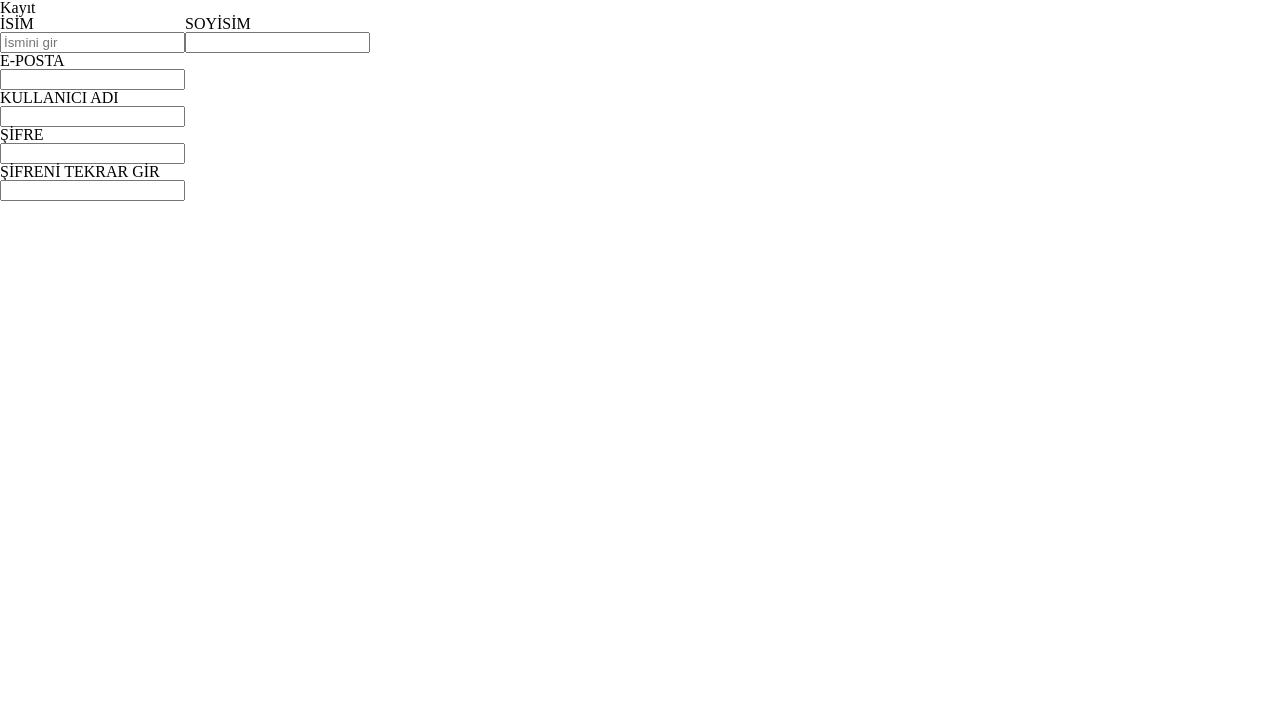
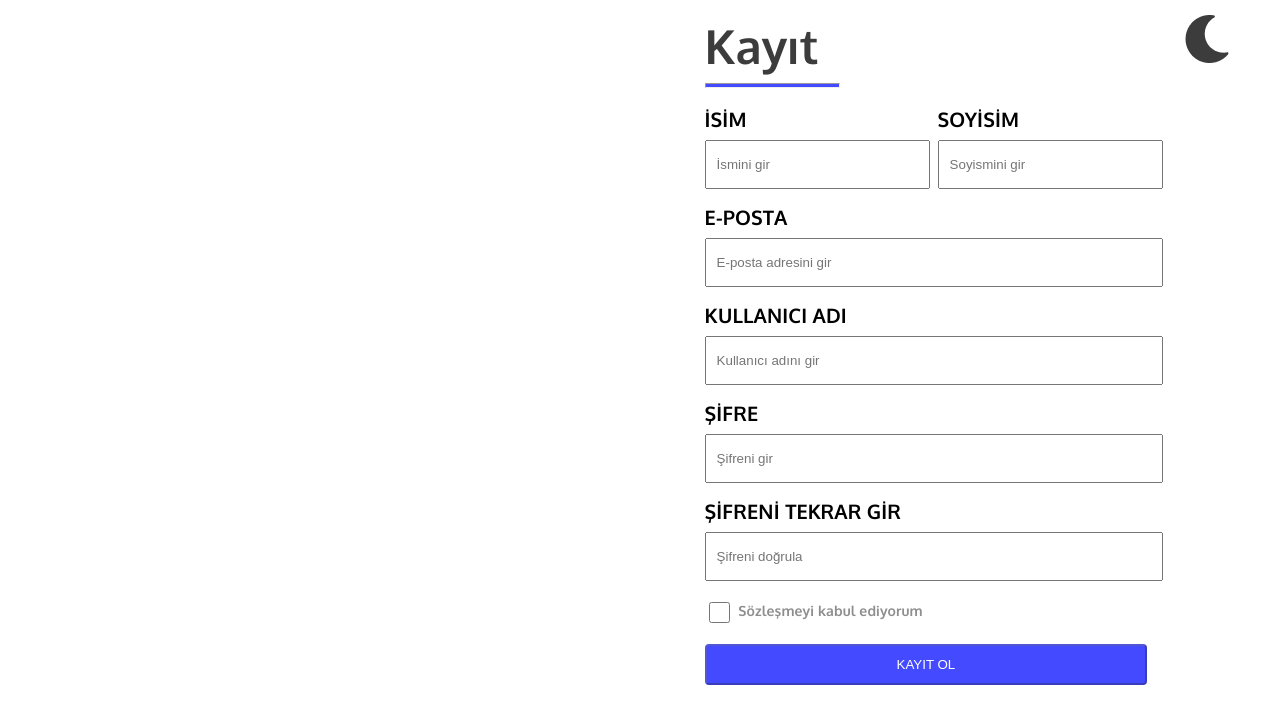
Before and after one commit to NoyanSeckin/register-form-with-theme-switcher, a React app: page / in a window 1280 px wide. Built offline with nearby package versions, Linux system fonts and the light colour scheme.

Commit message:
form layout finish

```diff
--- a/public/index.html
+++ b/public/index.html
@@ -10,6 +10,9 @@
       content="Web site created using create-react-app"
     />
     <link rel="apple-touch-icon" href="%PUBLIC_URL%/logo192.png" />
+    <link rel="preconnect" href="https://fonts.googleapis.com">
+    <link rel="preconnect" href="https://fonts.gstatic.com" crossorigin>
+    <link href="https://fonts.googleapis.com/css2?family=Oxygen:wght@400;700&display=swap" rel="stylesheet">
     <!--
       manifest.json provides metadata used when your web app is installed on a
       user's mobile device or desktop. See https://developers.google.com/web/fundamentals/web-app-manifest/
--- a/src/components/App.js
+++ b/src/components/App.js
@@ -1,8 +1,11 @@
-import Form from "./Form";
+import SignupForm from "./Form";
 function App() {
   return (
     <div className="container">
-      <Form></Form>
+      <div className="col-6">
+
+      </div>
+      <SignupForm></SignupForm>
     </div>
   );
 }
--- a/src/components/Form.js
+++ b/src/components/Form.js
@@ -1,13 +1,23 @@
 import React from 'react'
 import { Formik } from 'formik';
 import * as Yup from 'yup';
-export default function Form() {
+import { lazy } from 'react';
+function Form() {
+  const placeholders = {
+    name: 'İsmini gir',
+    lastName: 'Soyismini gir',
+    email: 'E-posta adresini gir',
+    userName: 'Kullanıcı adını gir',
+    password: 'Şifreni gir',
+    repeatPassword: 'Şifreni doğrula',
+  }
   return (
-    <div className='col-6'>
-      <h1 className='text-start'>Kayıt</h1>
+    <div className='col-6 position-relative'>
+      <img className='theme-switcher' src={require('../images/theme-switcher.png')} alt="" />
+      <div className="form-wrapper d-flex flex-col align-center ">
         <Formik
         initialValues={{
-          name: 'İsmini gir',
+            name: '',
             lastName: '',
             email: '',
             userName: '',
@@ -17,48 +27,73 @@ export default function Form() {
           }}
           validationSchema={
             Yup.object({
-            name: Yup.string().required('İsim alanı boş bırakılamaz'),
-            lastName: Yup.string().required('Soyisim alanı boş bırakılamaz'),
+              name: (Yup.string().required('İsim alanı boş bırakılamaz')),
+              lastName: (Yup.string().required('Soyisim alanı boş bırakılamaz')),
+              email: Yup.string().required('E-posta alanı boş bırakılamaz'),
               userName: Yup.string().required('Kullanıcı adı boş bırakılamaz'),
               password: Yup.string().required('Şifre boş bırakılamaz'),
               repeatPassword: Yup.string().required('Şifrenizi tekrar girin'),
-            agree: Yup.boolean().required('Koşulları kabul etmelisiniz')
+              agree: Yup.bool().required('Koşulları kabul etmelisiniz')
             })
           }
+          onSubmit={(values, {resetForm, setSubmitting}) =>{
+            console.log(values);
+          }}
           >
-          { ({values, errors, handleReset, handleSubmit, dirty, isSubmitting}) => (
-           <form onSubmit={e => e.preventDefault}>
+            { ({values, errors, handleReset, handleSubmit, dirty, isSubmitting, handleChange}) => (
+            <form onSubmit={handleSubmit}>
+              <div>
+                <h1 className='header as-start'>Kayıt</h1>
+                <hr className='header-line' />
+              </div>
               <div className='d-flex'>
                 <div>
                   <label htmlFor="name">İSİM</label>
-                <input id='name' type="text" placeholder={values.name}/>
+                  <input id='name' type="text" value={values.name} onChange={handleChange} placeholder={placeholders.name}/>
+                  <p> {errors.name}</p>
+                </div>
+                <div className='divider'>
+
                 </div>
                 <div>
                   <label htmlFor="lastName">SOYİSİM</label>
-                <input id='lastName' type="text" placeholder={values.lastName}/>
+                  <input id='lastName' type="text" value={values.lastName} onChange={handleChange} placeholder={placeholders.lastName}/>
+                  <p> {errors.lastName}</p>
                 </div>
               </div>
               <div>
                   <label htmlFor="email">E-POSTA</label>
-                <input id='email' type="email" placeholder={values.email} />
+                  <input id='email' type="email" value={values.email} onChange={handleChange} placeholder={placeholders.email} />
+                  <p> {errors.email}</p>
               </div>
               <div>
                 <label htmlFor="userName">KULLANICI ADI</label>
-               <input id='userName' type="text" placeholder={values.userName} />
+                <input id='userName' type="text" value={values.userName} onChange={handleChange} placeholder={placeholders.userName} />
+                <p> {errors.userName}</p>
               </div>
               <div>
                 <label htmlFor="password">ŞİFRE</label>
-               <input id='password' type="password" placeholder={values.password} />
+                <input id='password' type="password" value={values.password} onChange={handleChange} placeholder={placeholders.password}/>
+                <p> {errors.password}</p>
               </div>
               <div>
                 <label htmlFor="repeatPassword">ŞİFRENİ TEKRAR GİR</label>
-               <input id='repeatPassword' type="text" placeholder={values.repeatPassword} />
-
+                <input id='repeatPassword' type="text" value={values.repeatPassword} onChange={handleChange} placeholder={placeholders.repeatPassword}/>
+                <p> {errors.repeatPassword}</p>
               </div>
+              <div className='d-flex'>
+                <input id='agree' type="checkbox" value={values.agree} onChange={handleChange} className="w-5"/>
+                <label className='agree-text as-end' htmlFor="agree">Sözleşmeyi kabul ediyorum</label>
+                <p>{errors.agree}</p>
+              </div>
+              <button className='submit-btn' type='submit' disabled={!dirty}>KAYIT OL</button>
             </form>
             )}
 
         </Formik>
       </div>
+    </div>
   )
 }
+
+export default Form;
--- a/src/index.css
+++ b/src/index.css
@@ -43,11 +43,89 @@ table {
 	border-spacing: 0;
 }
 
+.theme-switcher{
+  position: absolute;
+  right: 0;
+  top: 15px;
+}
+
+.theme-switcher:hover{
+  cursor: pointer;
+}
+
 label{
   display: block;
+  font-family: 'Oxygen';
+  font-style: normal;
+  font-weight: 700;
+  font-size: 20px;
+  line-height: 25px;
+  letter-spacing: 0.15px;
+  margin-bottom: 0.5rem;
 }
 
+input{
+  width: 100%;
+  height: 25px;
+  padding: 10px;
+}
+
+form div{
+  margin-top: 1rem;
+}
+
+form div p{
+  color: #EE6356;
+  font-family: 'Oxygen';
+  font-style: normal;
+  font-weight: 400;
+  font-size: 16px;
+  line-height: 20px;
+  letter-spacing: 0.15px;
+}
+
+.divider{
+  margin: 0 1rem;
+}
+
+.header{
+  color: #3C3C3C;
+  font-family: 'Oxygen';
+  font-style: normal;
+  font-weight: 700;
+  font-size: 47px;
+  line-height: 59px;
+  position: relative;
+}
+
+.header-line{
+  position: absolute;
+  width: 133px;
+  height: 3px;
+  background-color: #444AFF;
+}
+.agree-text{
+  font-family: 'Oxygen';
+  font-style: normal;
+  font-weight: 700;
+  font-size: 14px;
+  line-height: 18px;
+  letter-spacing: 0.1px;
+  color: #8E8E8E;
+  margin-left: 5px;
+}
+.submit-btn{
+  width: 102%;
+  padding: 0.7rem 0;
+  background: #444AFF;
+  color: #fff;
+  border-radius: 4px;
+  margin-top: 1rem;
+}
 /* Shortcuts */
+.w-5{
+  width: 5%;
+}
 .text-center{
   text-align: center;
 }
@@ -104,6 +182,10 @@ label{
   align-self: end;
 }
 
+.js-start{
+  justify-self: start;
+}
+
 .ml{
   margin-left: 3rem !important;
 }
```
Lines whose indentation alone changed are shown as unchanged.
